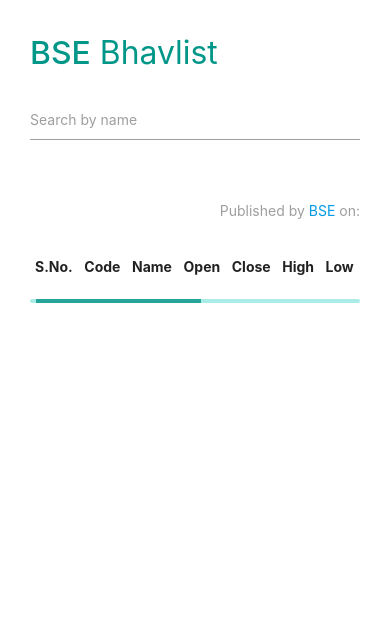
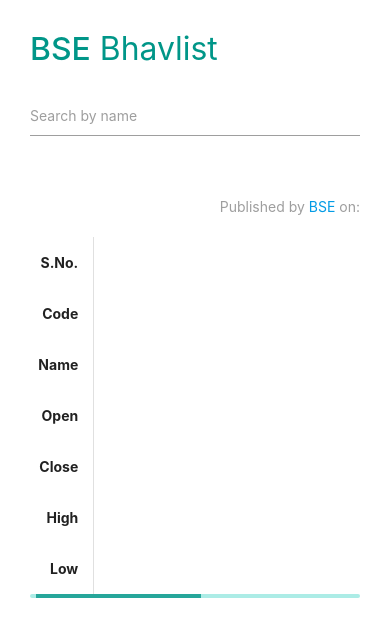
Before and after one commit to keshavnagpal/bse-stock-list, a Flask app: template templates/bse.html in a window 390 px wide. Shown: the top 637 px of the page. Run offline with Flask 2, Linux system fonts and the light colour scheme; the template is opened without the code that fills it, so the values that code supplies are empty.

Commit message:
made table responsive

```diff
--- a/templates/bse.html
+++ b/templates/bse.html
@@ -13,18 +13,15 @@
 			font-size: 1em;
 			padding-top: 4.5vh;
 		}
-		#searchTable tbody{
-			overflow: scroll;
-		}
-		td{
-			padding: 12px 5px;
+		.container{
+			padding-top: 10px;
 		}
 	</style>
 </head>
 
 <body>
 	<main>
-		<div class="container section">
+		<div class="container">
 			<div class="row">
 				<div class=" col s12 m3">
 					<h4 id = "heading"  class="left teal-text"><strong>BSE</strong> Bhavlist</h4>
@@ -40,7 +37,7 @@
 			<div class="row">
 				<div class="col s12 m12">
 
-					<table class="striped" id="searchTable">
+					<table class="striped responsive-table" id="searchTable">
 						<thead>
 							<tr>
 								<th>S.No.</th>
@@ -129,7 +126,7 @@
 			filter = input.value.toUpperCase();
 			var rows = $("#searchTable tr");
 			for (j = 1; j < rows.length; j++){
-				debugger
+				//debugger
 				var searchElements = rows[j].children;
 				for (i = 0; i < searchElements.length; i++){
 
```
